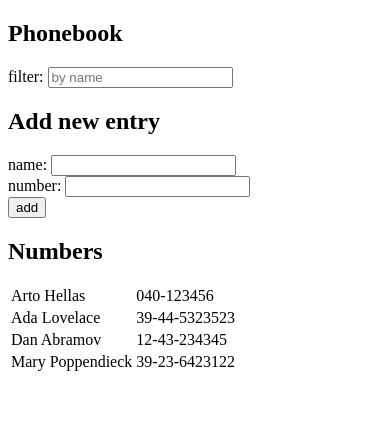
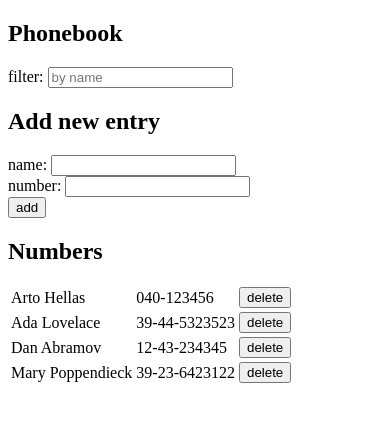
Before and after one commit to kakuni1/fullstackopen-exercises, a React (Vite) app in the folder part2/phonebook/: page / in a window 390 px wide. Shown: the top 422 px of the page. Built offline with nearby package versions, Linux system fonts and the light colour scheme; data requests are answered from the project's data file.

Commit message:
phonebook 2.14

```diff
--- a/part2/phonebook/src/App.jsx
+++ b/part2/phonebook/src/App.jsx
@@ -27,7 +27,7 @@ const App = () => {
       <h2>Add new entry</h2>
       <PersonForm persons={persons} setPersons={setPersons} />
       <h2>Numbers</h2>
-      <Persons persons={showPersons} />
+      <Persons persons={showPersons} setPersons={setPersons} />
     </div>
   );
 };
--- a/part2/phonebook/src/components/Persons.jsx
+++ b/part2/phonebook/src/components/Persons.jsx
@@ -1,4 +1,22 @@
-const Persons = ({ persons }) => (
+import phonebookService from "../services/phonebook";
+
+const Persons = ({ persons, setPersons }) => {
+  const deletePerson = (event, personId, personName) => {
+    event.preventDefault();
+
+    if (confirm(`Delete: ${personName}?`)) {
+      phonebookService
+        .remove(personId)
+        .then(
+          setPersons((current) =>
+            current.filter((person) => person.id !== personId),
+          ),
+        )
+        .catch((error) => alert(`Error: ${error.message}`));
+    }
+  };
+
+  return (
     <div>
       <table>
         <tbody>
@@ -6,11 +24,21 @@ const Persons = ({ persons }) => (
             <tr key={person.id}>
               <td> {person.name} </td>
               <td> {person.number} </td>
+              <td>
+                <form
+                  onSubmit={(event) =>
+                    deletePerson(event, person.id, person.name)
+                  }
+                >
+                  <button type="submit">delete</button>
+                </form>
+              </td>
             </tr>
           ))}
         </tbody>
       </table>
     </div>
   );
+};
 
 export default Persons;
--- a/part2/phonebook/src/services/phonebook.js
+++ b/part2/phonebook/src/services/phonebook.js
@@ -16,4 +16,9 @@ const update = (id, newObject) => {
   return request.then((response) => response.data);
 };
 
-export default { getAll, create, update };
+const remove = (id) => {
+  const request = axios.delete(`${baseUrl}/${id}`);
+  return request.then((response) => response.data);
+};
+
+export default { getAll, create, update, remove };
```
Also changed, not shown: part2/phonebook/db.json (line endings or trailing spaces). Lines whose indentation alone changed are shown as unchanged.
